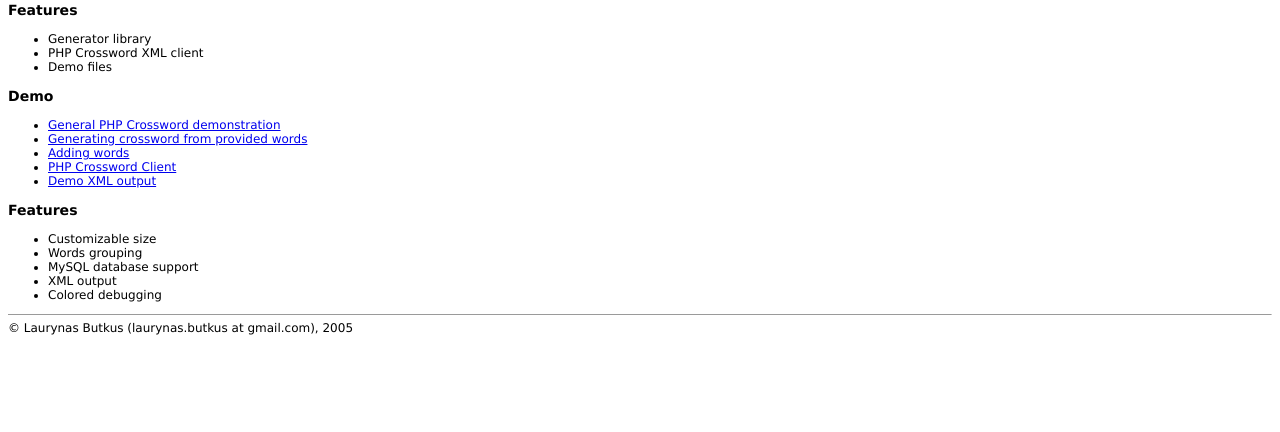
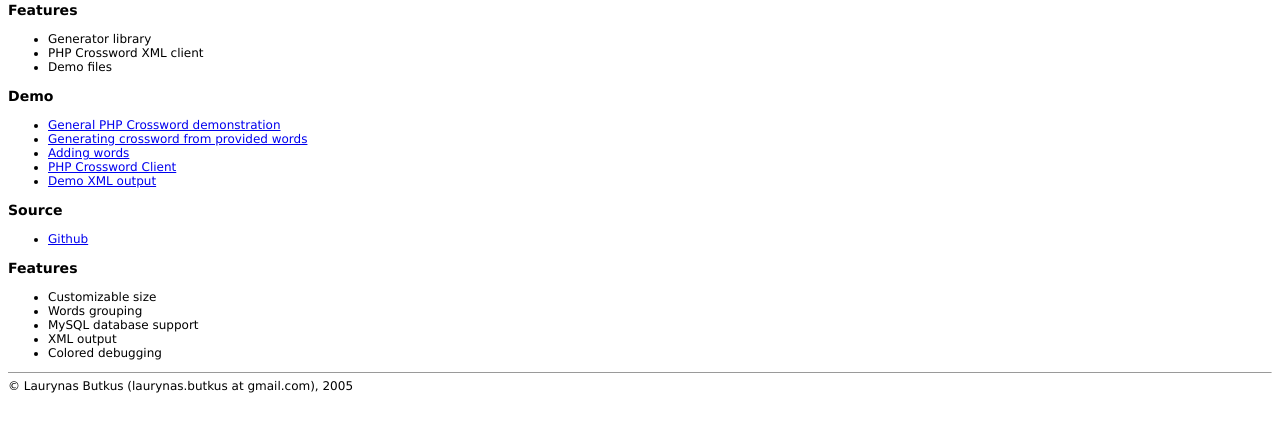
Before and after one commit to laurynas/php-crossword, a PHP site: page / in a window 1280 px wide. Shown: the part 178-610 px from the top of the page. Run offline with PHP 8.4, Linux system fonts and the light colour scheme.

Commit message:
Link to github

```diff
--- a/index.php
+++ b/index.php
@@ -43,6 +43,12 @@ Thanks to Sandy Antunes.
 	<li><a href="demo-xml.php" target="_blank">Demo XML output</a></li>
 </ul>
 
+<h3>Source</h3>
+
+<ul>
+	<li><a href="http://github.com/laurynas/php-crossword/">Github</a></li>
+</ul>
+
 <h3>Features</h3>
 
 <ul>
```
